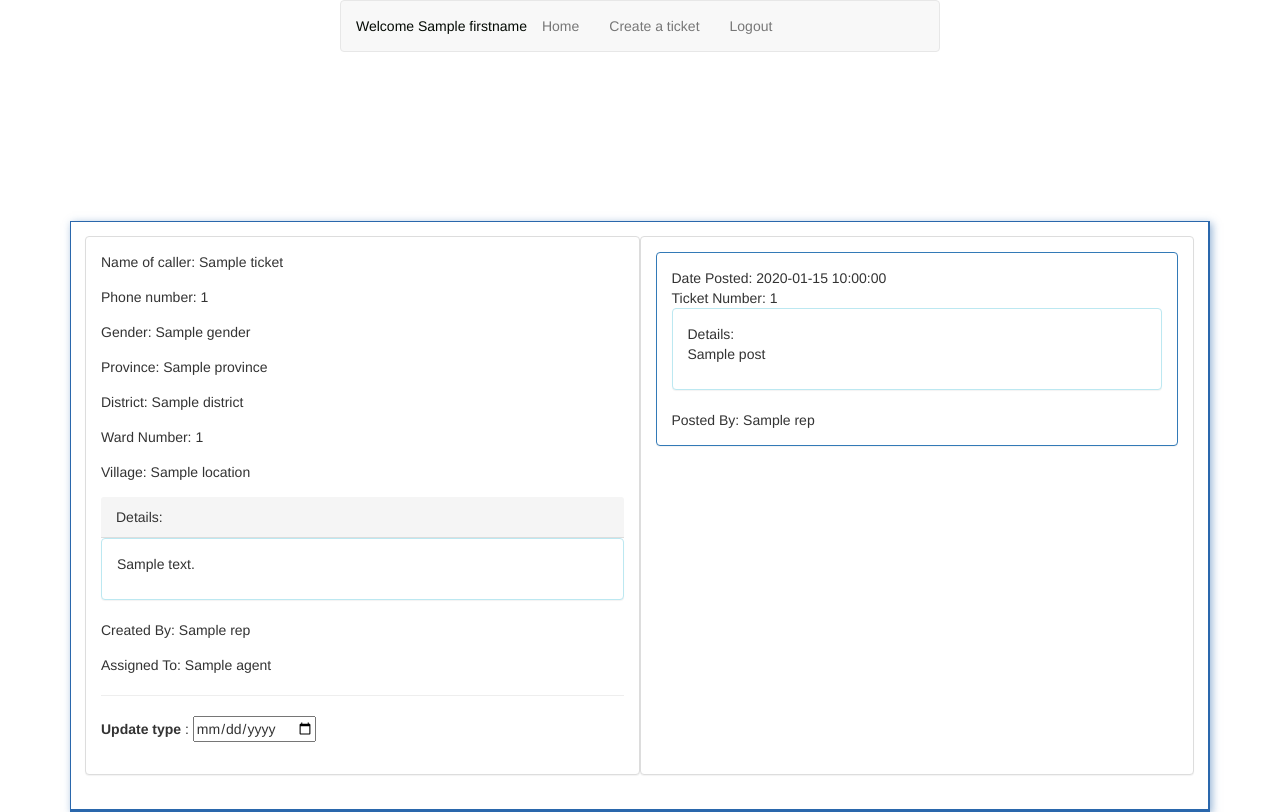
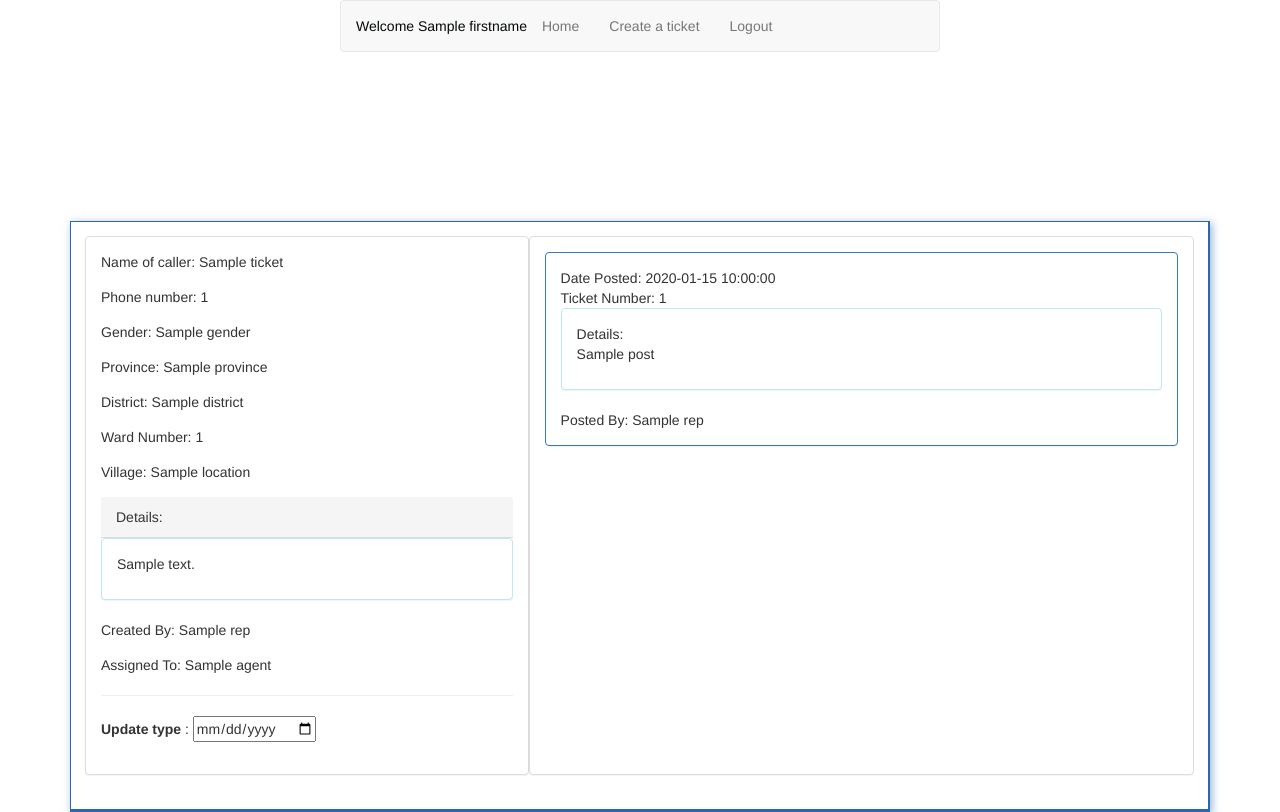
Before and after one commit to alklyn/cfm, a Python web app: template app/templates/update_ticket.html in a window 1280 px wide. Run offline with Jinja, Linux system fonts and the light colour scheme; the template is opened without the code that fills it: most values are stand-ins (such as "Sample title", 1, 10 or a date in 2020); form fields are guessed from the names that the template uses; some libraries are stand-ins or nearby versions.

Commit message:
Increase width of ticket updates div.

```diff
--- a/app/static/styles/ticket.css
+++ b/app/static/styles/ticket.css
@@ -10,9 +10,12 @@
     display: flex;
 }
 
-.ticket-data, .ticket-updates{
-    width: 100%;
-    max-width: 100%;
+.ticket-data{
+    width: 40%;
+}
+
+.ticket-updates{
+    width: 60%;
 }
 
 table {
```
